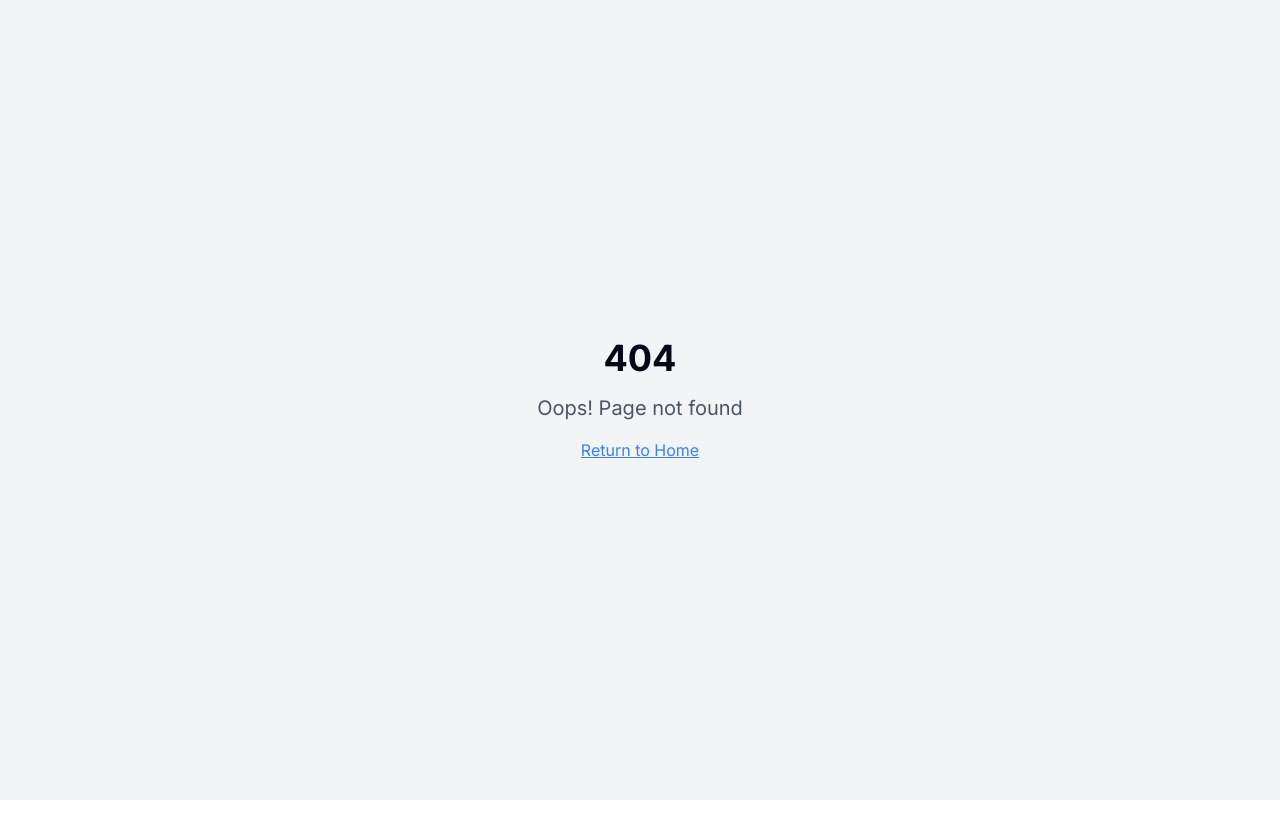
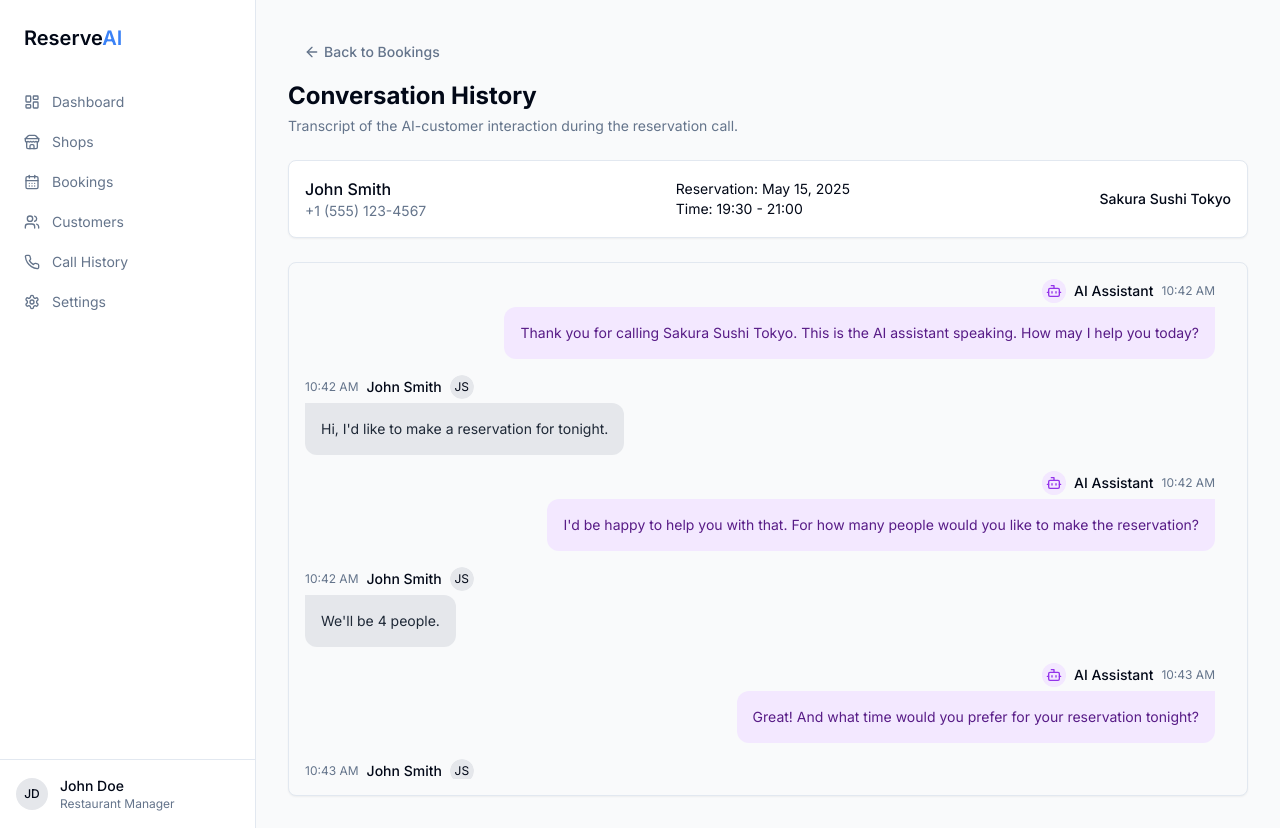
Before and after one commit to irfanramadhan1999/admin-ai-reservation-system, a React (Vite) app: page /bookings/conversation/1 in a window 1280 px wide. Before the commit this address had no page. Before the commit the page ends 800 px from the top, so only its background shows below. Built offline with nearby package versions, Linux system fonts and the light colour scheme.

Commit message:
Add View Conversation page
Implement the View Conversation page within the admin dashboard, displaying chat transcripts in a bubble format. The page includes a top section with title, description, and reservation details, and a conversation transcript area with customer and AI messages.

```diff
--- a/src/App.tsx
+++ b/src/App.tsx
@@ -8,6 +8,7 @@ import Index from "./pages/Index";
 import Shops from "./pages/Shops";
 import CreateShop from "./pages/CreateShop";
 import Bookings from "./pages/Bookings";
+import ViewConversation from "./pages/ViewConversation";
 import NotFound from "./pages/NotFound";
 
 const queryClient = new QueryClient();
@@ -23,6 +24,7 @@ const App = () => (
           <Route path="/shops" element={<Shops />} />
           <Route path="/shops/create" element={<CreateShop />} />
           <Route path="/bookings" element={<Bookings />} />
+          <Route path="/bookings/conversation/:id" element={<ViewConversation />} />
           {/* ADD ALL CUSTOM ROUTES ABOVE THE CATCH-ALL "*" ROUTE */}
           <Route path="*" element={<NotFound />} />
         </Routes>
--- a/src/pages/Bookings.tsx
+++ b/src/pages/Bookings.tsx
@@ -1,4 +1,3 @@
-
 import React, { useState } from 'react';
 import { format } from 'date-fns';
 import { useNavigate } from 'react-router-dom';
@@ -119,8 +118,7 @@ const Bookings = () => {
   };
 
   const handleViewConversation = (id: string) => {
-    console.log("View conversation for booking ID:", id);
-    // Implementation for viewing conversation would go here
+    navigate(`/bookings/conversation/${id}`);
   };
 
   // Helper function for status badge styling
--- /dev/null
+++ b/src/pages/ViewConversation.tsx
@@ -0,0 +1,249 @@
+
+import React, { useEffect, useState } from 'react';
+import { useNavigate, useParams, useLocation } from 'react-router-dom';
+import { DashboardLayout } from '@/components/dashboard/dashboard-layout';
+import { Avatar, AvatarFallback, AvatarImage } from '@/components/ui/avatar';
+import { Button } from '@/components/ui/button';
+import { ScrollArea } from '@/components/ui/scroll-area';
+import { Card } from '@/components/ui/card';
+import { ArrowLeft, Bot } from 'lucide-react';
+import { format } from 'date-fns';
+
+// Sample conversation data - in a real app this would come from an API
+const sampleConversation = [
+  {
+    id: "1",
+    sender: "ai",
+    message: "Thank you for calling Sakura Sushi Tokyo. This is the AI assistant speaking. How may I help you today?",
+    timestamp: new Date("2025-05-15T10:42:00"),
+  },
+  {
+    id: "2",
+    sender: "customer",
+    message: "Hi, I'd like to make a reservation for tonight.",
+    timestamp: new Date("2025-05-15T10:42:15"),
+  },
+  {
+    id: "3",
+    sender: "ai",
+    message: "I'd be happy to help you with that. For how many people would you like to make the reservation?",
+    timestamp: new Date("2025-05-15T10:42:30"),
+  },
+  {
+    id: "4",
+    sender: "customer",
+    message: "We'll be 4 people.",
+    timestamp: new Date("2025-05-15T10:42:45"),
+  },
+  {
+    id: "5",
+    sender: "ai",
+    message: "Great! And what time would you prefer for your reservation tonight?",
+    timestamp: new Date("2025-05-15T10:43:00"),
+  },
+  {
+    id: "6",
+    sender: "customer",
+    message: "Around 7:30 PM if possible.",
+    timestamp: new Date("2025-05-15T10:43:15"),
+  },
+  {
+    id: "7",
+    sender: "ai",
+    message: "Let me check our availability for tonight at 7:30 PM for 4 people. We have a couple of window seats available at that time. Would you prefer window seating?",
+    timestamp: new Date("2025-05-15T10:43:30"),
+  },
+  {
+    id: "8",
+    sender: "customer",
+    message: "Yes, window seating would be perfect.",
+    timestamp: new Date("2025-05-15T10:43:45"),
+  },
+  {
+    id: "9",
+    sender: "ai",
+    message: "Excellent. I've reserved window seats for 4 people tonight at 7:30 PM. May I have your name for the reservation?",
+    timestamp: new Date("2025-05-15T10:44:00"),
+  },
+  {
+    id: "10",
+    sender: "customer",
+    message: "It's John Smith.",
+    timestamp: new Date("2025-05-15T10:44:15"),
+  },
+  {
+    id: "11",
+    sender: "ai",
+    message: "Thank you, Mr. Smith. And could I get a contact number where we can reach you if needed?",
+    timestamp: new Date("2025-05-15T10:44:30"),
+  },
+  {
+    id: "12",
+    sender: "customer",
+    message: "Sure, it's +1 (555) 123-4567.",
+    timestamp: new Date("2025-05-15T10:44:45"),
+  },
+  {
+    id: "13",
+    sender: "ai",
+    message: "Perfect. I've confirmed your reservation for 4 people tonight at 7:30 PM with window seating under the name John Smith. You'll receive a text confirmation shortly. Is there anything else you'd like to know about your reservation or our restaurant?",
+    timestamp: new Date("2025-05-15T10:45:00"),
+  },
+  {
+    id: "14",
+    sender: "customer",
+    message: "Do you have parking available?",
+    timestamp: new Date("2025-05-15T10:45:15"),
+  },
+  {
+    id: "15",
+    sender: "ai",
+    message: "Yes, we offer complimentary valet parking for all our dinner guests. The valet stand is right in front of the restaurant entrance. Is there anything else I can assist you with?",
+    timestamp: new Date("2025-05-15T10:45:30"),
+  },
+  {
+    id: "16",
+    sender: "customer",
+    message: "No, that's all. Thank you!",
+    timestamp: new Date("2025-05-15T10:45:45"),
+  },
+  {
+    id: "17",
+    sender: "ai",
+    message: "You're welcome, Mr. Smith. We look forward to serving you and your party tonight at Sakura Sushi Tokyo. Have a wonderful day!",
+    timestamp: new Date("2025-05-15T10:46:00"),
+  }
+];
+
+// Sample booking data - in a real app, this would be fetched based on the ID
+const bookingDetails = {
+  id: "1",
+  customerName: "John Smith",
+  customerPhone: "+1 (555) 123-4567",
+  date: new Date("2025-05-15"),
+  timeStart: "19:30",
+  timeEnd: "21:00",
+  shopName: "Sakura Sushi Tokyo",
+  tables: [
+    { type: "Window Seat", number: 1 },
+    { type: "Window Seat", number: 2 }
+  ],
+  guests: 4,
+  status: "confirmed"
+};
+
+const ViewConversation = () => {
+  const navigate = useNavigate();
+  const { id } = useParams<{ id: string }>();
+  const location = useLocation();
+  const [booking, setBooking] = useState(bookingDetails);
+  const [conversation, setConversation] = useState(sampleConversation);
+
+  useEffect(() => {
+    // In a real app, we would fetch the booking and conversation data based on the ID
+    console.log(`Fetching conversation for booking ID: ${id}`);
+    // For now, we'll use the sample data
+  }, [id]);
+
+  const formatTime = (date: Date) => {
+    return format(date, 'h:mm a');
+  };
+
+  const handleBackToBookings = () => {
+    navigate('/bookings');
+  };
+
+  return (
+    <DashboardLayout>
+      <div className="flex flex-col gap-6">
+        {/* Back button and Header Section */}
+        <div className="flex flex-col gap-2">
+          <Button
+            variant="ghost"
+            className="w-fit text-muted-foreground gap-1"
+            onClick={handleBackToBookings}
+          >
+            <ArrowLeft className="h-4 w-4" /> Back to Bookings
+          </Button>
+
+          <div>
+            <h1 className="text-2xl font-bold">Conversation History</h1>
+            <p className="text-sm text-muted-foreground mt-1">
+              Transcript of the AI-customer interaction during the reservation call.
+            </p>
+          </div>
+        </div>
+
+        {/* Booking Summary Card */}
+        <Card className="p-4">
+          <div className="flex flex-col md:flex-row md:items-center md:justify-between gap-2">
+            <div>
+              <h3 className="font-medium">{booking.customerName}</h3>
+              <p className="text-sm text-muted-foreground">{booking.customerPhone}</p>
+            </div>
+            <div className="text-sm">
+              <p>Reservation: {format(booking.date, 'MMMM d, yyyy')}</p>
+              <p>Time: {booking.timeStart} - {booking.timeEnd}</p>
+            </div>
+            <div className="text-sm font-medium">
+              {booking.shopName}
+            </div>
+          </div>
+        </Card>
+
+        {/* Conversation Transcript */}
+        <Card className="p-4 bg-gray-50 dark:bg-gray-900">
+          <ScrollArea className="h-[500px] pr-4">
+            <div className="flex flex-col gap-y-4">
+              {conversation.map((message) => (
+                <div
+                  key={message.id}
+                  className={`flex flex-col ${
+                    message.sender === 'customer' ? 'items-start' : 'items-end'
+                  }`}
+                >
+                  <div
+                    className={`flex ${
+                      message.sender === 'customer' ? 'flex-row' : 'flex-row-reverse'
+                    } items-center gap-2 mb-1`}
+                  >
+                    <span className="text-xs text-muted-foreground">
+                      {formatTime(message.timestamp)}
+                    </span>
+                    <span className="text-sm font-medium">
+                      {message.sender === 'customer' ? booking.customerName : 'AI Assistant'}
+                    </span>
+                    <Avatar className={`h-6 w-6 ${message.sender === 'customer' ? '' : 'bg-purple-100'}`}>
+                      {message.sender === 'customer' ? (
+                        <AvatarFallback className="text-xs bg-gray-200">
+                          {booking.customerName.split(' ').map(n => n[0]).join('')}
+                        </AvatarFallback>
+                      ) : (
+                        <>
+                          <AvatarFallback className="text-xs bg-purple-100 text-purple-600">
+                            <Bot className="h-4 w-4" />
+                          </AvatarFallback>
+                        </>
+                      )}
+                    </Avatar>
+                  </div>
+                  <div
+                    className={`max-w-[80%] rounded-xl p-4 ${
+                      message.sender === 'customer'
+                        ? 'bg-gray-200 dark:bg-gray-800 text-gray-800 dark:text-gray-200 rounded-tl-none'
+                        : 'bg-purple-100 dark:bg-purple-900 text-purple-900 dark:text-purple-100 rounded-tr-none'
+                    }`}
+                  >
+                    <p className="text-sm">{message.message}</p>
+                  </div>
+                </div>
+              ))}
+            </div>
+          </ScrollArea>
+        </Card>
+      </div>
+    </DashboardLayout>
+  );
+};
+
+export default ViewConversation;
```
